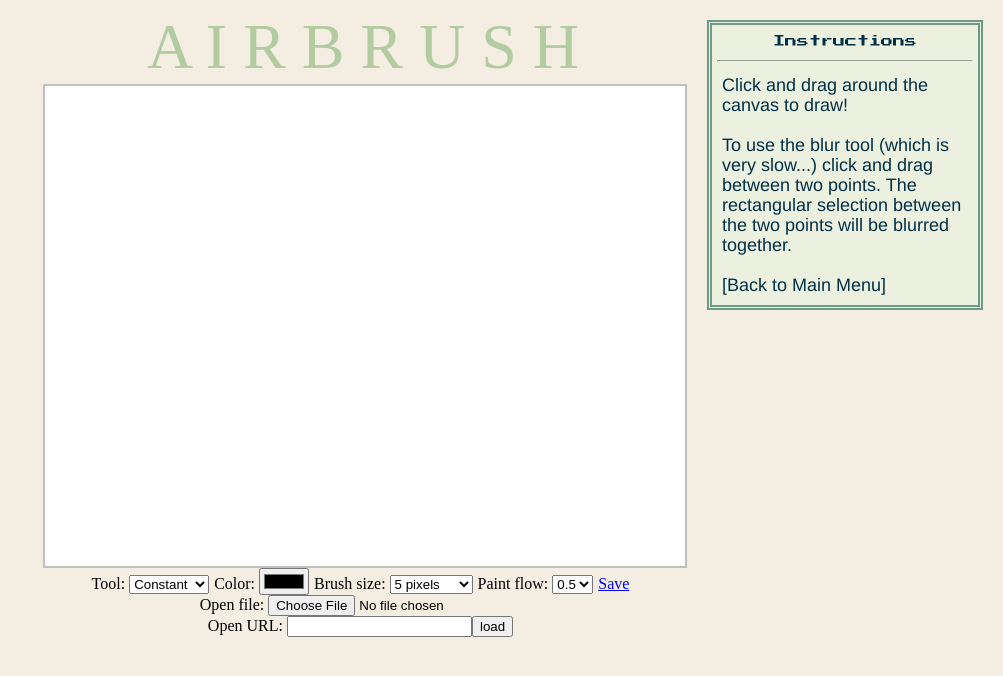
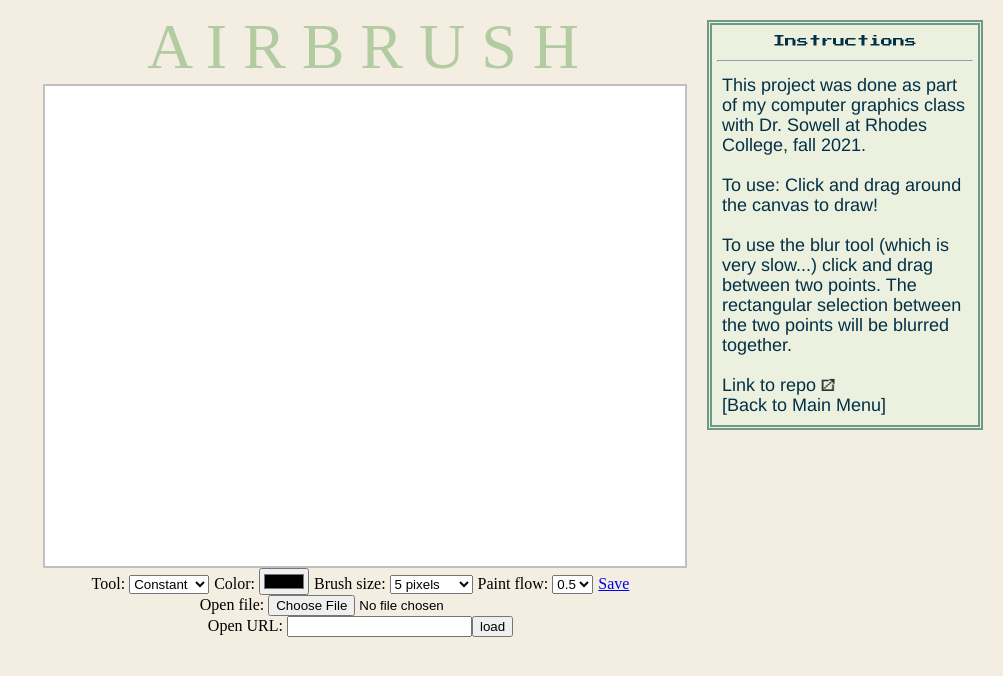
Before and after one commit to hxgr4ce/hxgr4ce.github.io, a plain HTML site: page airbrush_page/brush.html in a window 1280 px wide. Shown: the whole page, without its empty margins (277-1280 px from the left). Drawn offline with Linux system fonts and the light colour scheme; a web font is replaced by a local one.

Commit message:
updated description

```diff
--- a/airbrush_page/brush.html
+++ b/airbrush_page/brush.html
@@ -56,9 +56,20 @@
         padding: 5px;
       "
     >
-      Click and drag around the canvas to draw! <br /><br />To use the blur tool
-      (which is very slow...) click and drag between two points. The rectangular
-      selection between the two points will be blurred together. <br /><br />
+      This project was done as part of my computer graphics class with Dr.
+      Sowell at Rhodes College, fall 2021. <br /><br />
+      To use: Click and drag around the canvas to draw! <br /><br />To use the
+      blur tool (which is very slow...) click and drag between two points. The
+      rectangular selection between the two points will be blurred together.
+      <br /><br />
+      <a
+        href="https://github.com/hxgr4ce/airbrush"
+        target="_blank"
+        style="color: #023047; text-decoration: none"
+      >
+        Link to repo <img src="../imgs/newpage.png" style="height: 0.75em" />
+      </a>
+      <br />
       <a href="../index.html" style="color: #023047; text-decoration: none"
         >[Back to Main Menu]</a
       >
```
